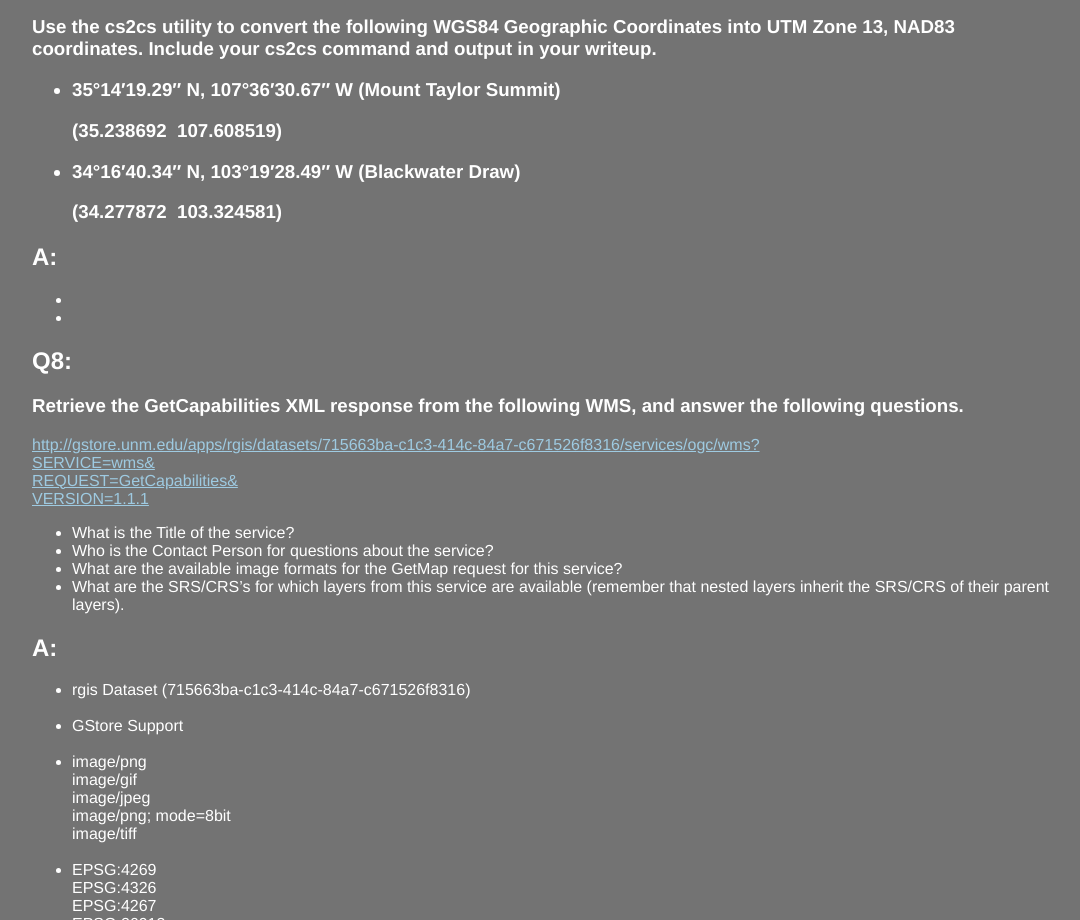
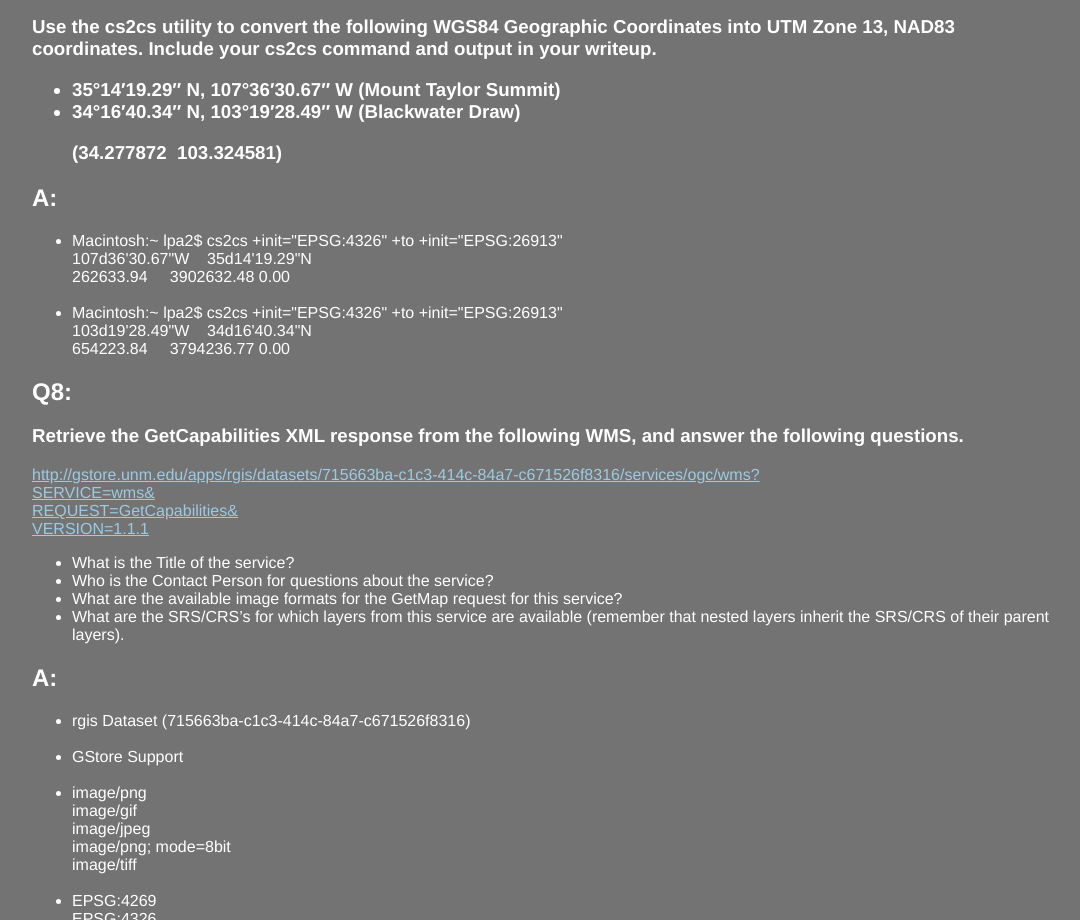
Before and after one commit to hyraxai/GEOG485L, a plain HTML site: page deepdive_02.html in a window 1280 px wide. Shown: the part 2000-2920 px from the top of the page, without its empty margins (96-1176 px from the left). Drawn offline with Linux system fonts and the light colour scheme.

Commit message:
Update deepdive_02.html

```diff
--- a/deepdive_02.html
+++ b/deepdive_02.html
@@ -105,14 +105,18 @@
         		<h3>Use the cs2cs utility to convert the following WGS84 Geographic Coordinates into UTM Zone 13, NAD83 coordinates. Include your cs2cs command and output in your writeup.<h3>
 					<ul>
 						<li>35°14′19.29″ N, 107°36′30.67″ W (Mount Taylor Summit)</li>
-						<p>(35.238692&nbsp;&nbsp;107.608519)</p>
 						<li>34°16′40.34″ N, 103°19′28.49″ W (Blackwater Draw)</li>
 						<p>(34.277872&nbsp;&nbsp;103.324581)</p>
 					</ul>
         	<h2>A:</h2>
         		<ul>
-        			<li></li>
-        			<li></li>
+        			<li>Macintosh:~ lpa2$ cs2cs +init="EPSG:4326" +to +init="EPSG:26913"<br>
+						107d36'30.67"W&nbsp;&nbsp;&nbsp;&nbsp;35d14'19.29"N<br>
+						262633.94&nbsp;&nbsp;&nbsp;&nbsp;&nbsp;3902632.48 0.00</li>
+						<br>
+        			<li>Macintosh:~ lpa2$ cs2cs +init="EPSG:4326" +to +init="EPSG:26913"<br>
+        				103d19'28.49"W&nbsp;&nbsp;&nbsp;&nbsp;34d16'40.34"N<br>
+						654223.84&nbsp;&nbsp;&nbsp;&nbsp;&nbsp;3794236.77 0.00</li>
         		</ul>
         	<h2>Q8:</h2>
         		<h3>Retrieve the GetCapabilities XML response from the following WMS, and answer the following questions.</h3>
```
